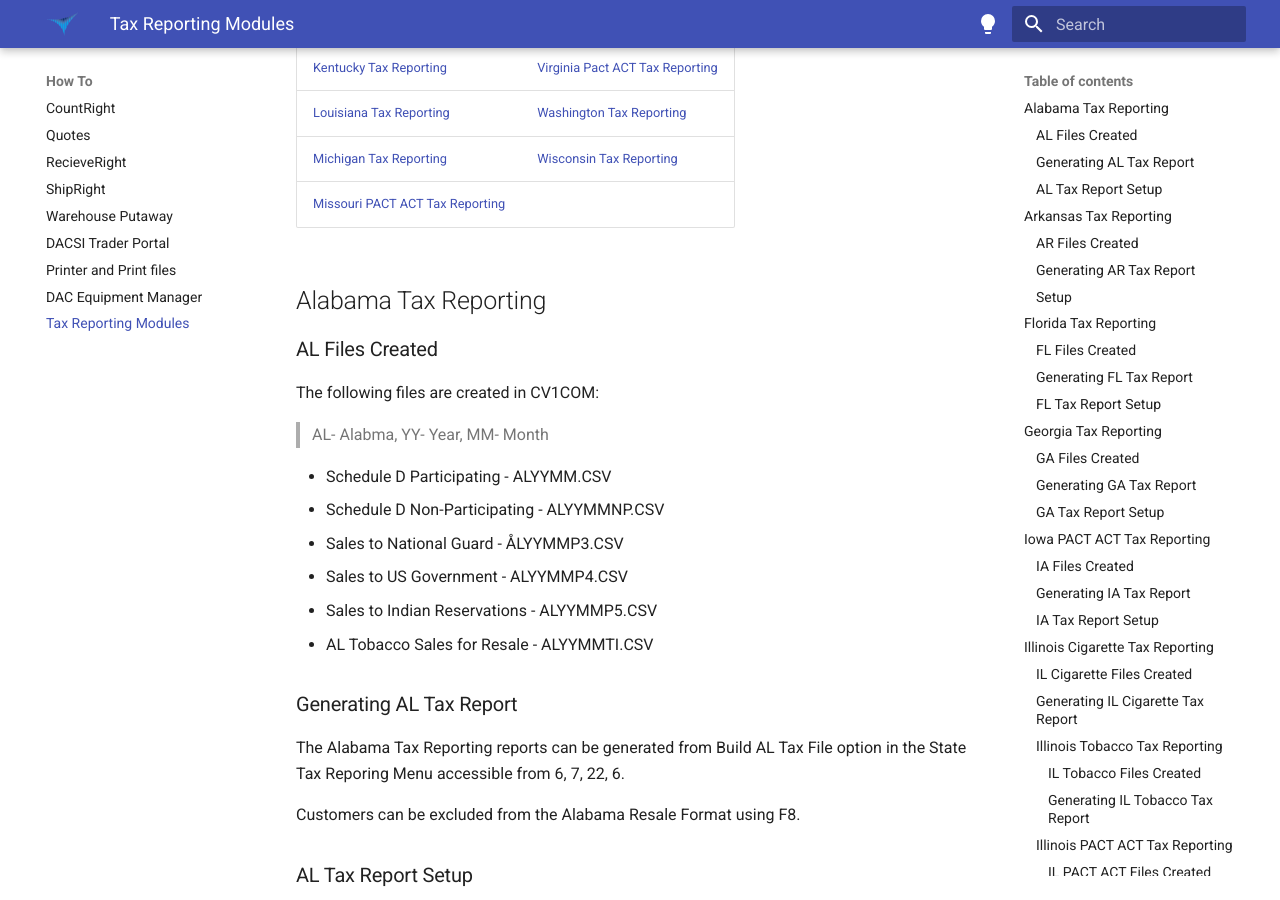
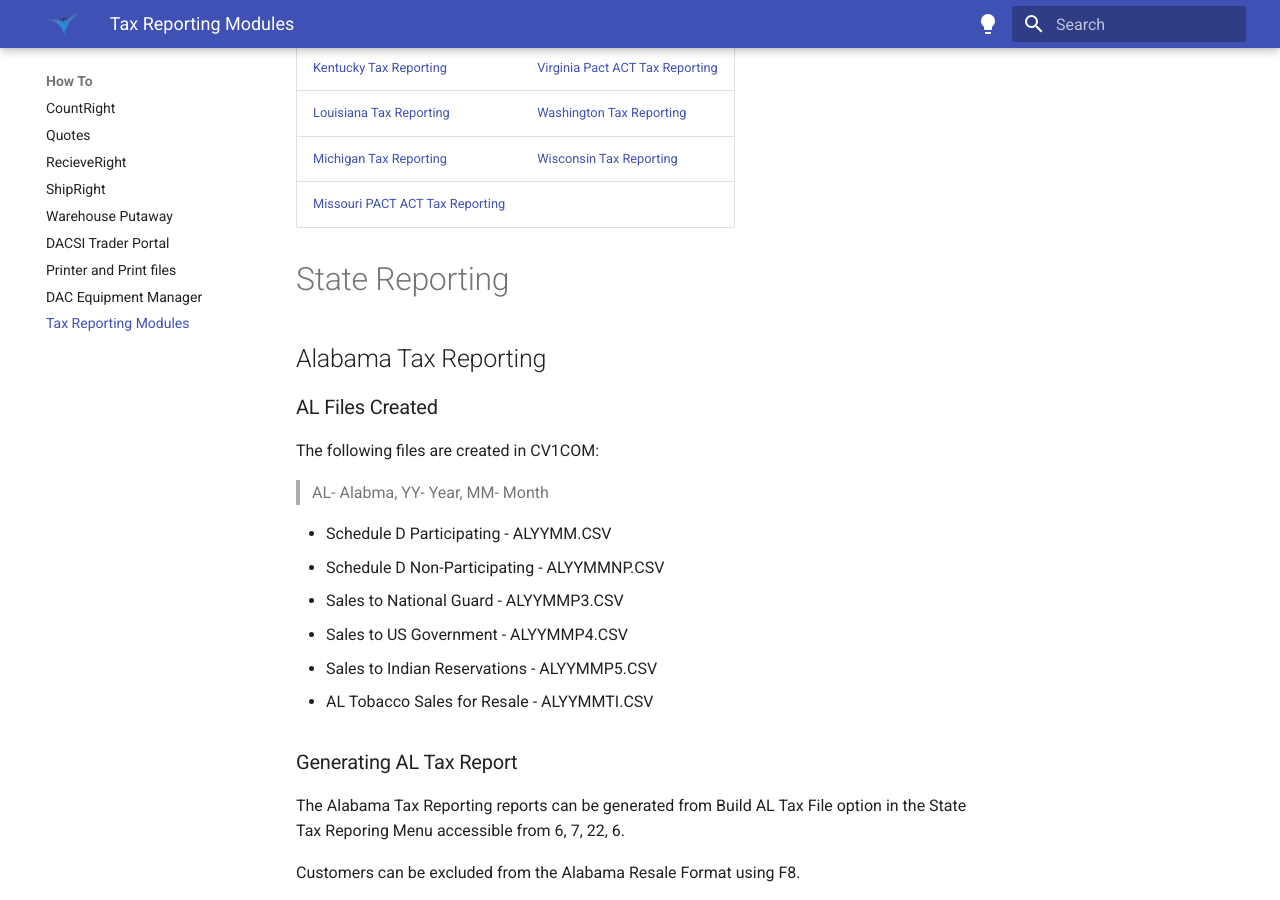
Before and after one commit to AydenB/mkdocs, an MkDocs documentation site: the page built from docs/how-to/Tax Reporting Modules.md, in a window 1280 px wide and 900 px high, scrolled down 526 px. Built offline with MkDocs 1.6.1 and Material for MkDocs 9.7.7, drawn with Linux system fonts in a browser that asks for light colours; part of the change alters nothing that is shown; some of the changed text lies outside the part shown.

```diff
--- a/docs/how-to/Tax Reporting Modules.md
+++ b/docs/how-to/Tax Reporting Modules.md
@@ -14,6 +14,8 @@
 | [Michigan Tax Reporting](#michigan-tax-reporting) | [Wisconsin Tax Reporting](#wisconsin-tax-reporting) |
 | [Missouri PACT ACT Tax Reporting](#missouri-pact-act-tax-reporting) | |
 
+# State Reporting
+
 ## Alabama Tax Reporting
 
 ### AL Files Created
@@ -23,7 +25,7 @@ The following files are created in CV1COM:
 
 - Schedule D Participating - ALYYMM.CSV
 - Schedule D Non-Participating - ALYYMMNP.CSV
-- Sales to National Guard - ÅLYYMMP3.CSV
+- Sales to National Guard - ALYYMMP3.CSV
 - Sales to US Government - ALYYMMP4.CSV
 - Sales to Indian Reservations - ALYYMMP5.CSV
 - AL Tobacco Sales for Resale - ALYYMMTI.CSV
@@ -514,3 +516,16 @@ Out-of-state Tax Reporting files will generate when using the 'N' option for the
 
 You have the ability to Edit Vendor Info with the F8 option.
 You can edit the vendor name with option F18.
+
+
+# System Options
+
+## Common System Options
+SYS054
+![Edit Tax Reporting Options Page 1](../images/SYS054.png)
+![Edit Tax Reporting Options Page 2](../images/SYS0054Pg2.png)
+
+SYS070
+
+![Edit Tax Reporting Options #2](../images/SYS070.png)
+![Edit Tax Reporting Options #2 Page 2](../images/SYS070Pg2.png)
```
Also changed, not shown: docs/images/SYS0054Pg2.png (added), docs/images/SYS054.png (added), docs/images/SYS070.png (added), docs/images/SYS070Pg2.png (added).
